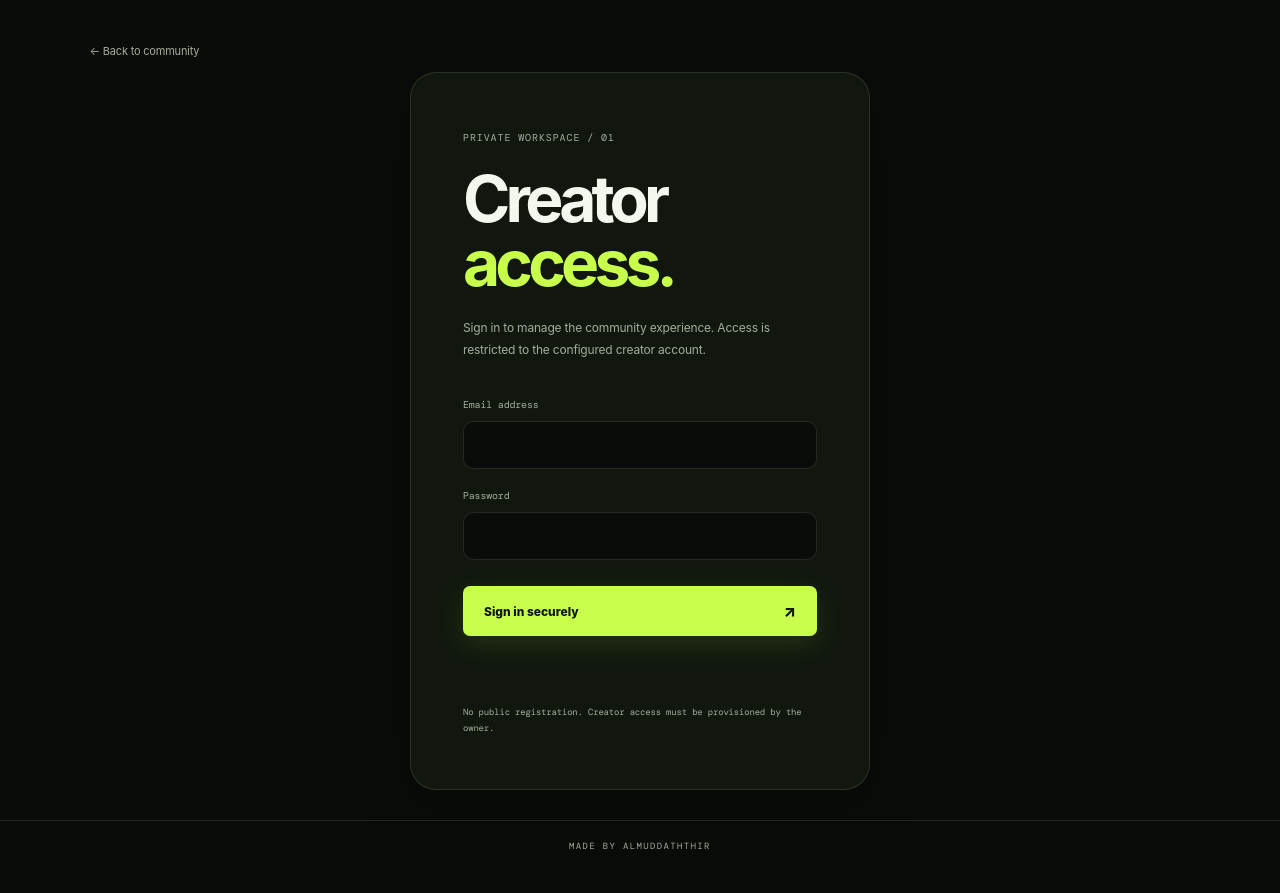
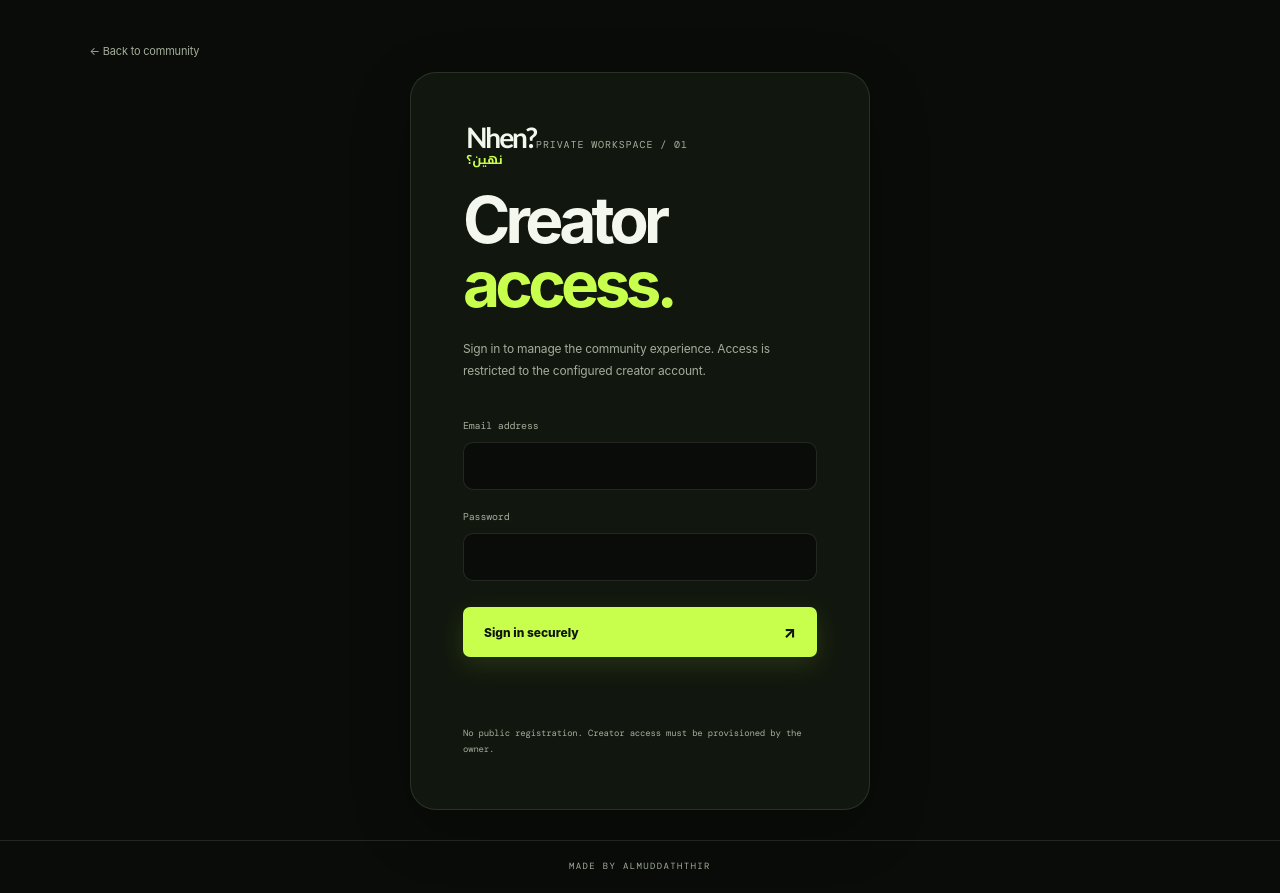
Before and after one commit to Mody2024/Creator-Fan-Hub, a Next.js app: page /creator/login in a window 1280 px wide. Before the commit the page ends 872 px from the top, so only its background shows below. Built offline with nearby package versions, Linux system fonts and the light colour scheme.

Commit message:
brand: unify Nhen bilingual identity across creator workspaces

```diff
--- a/src/app/creator/login/page.tsx
+++ b/src/app/creator/login/page.tsx
@@ -47,7 +47,7 @@ export default function CreatorLoginPage() {
 
   return <main className="admin-shell">
     <Link className="admin-back" href="/">← Back to community</Link>
-    <section className="admin-card">
+    <section className="admin-card"><Link className="wordmark nhen-wordmark" href="/"><span className="nhen-wordmark-copy"><strong>Nhen?</strong><small lang="ar" dir="rtl">نهين؟</small></span></Link>
       <span className="eyebrow">PRIVATE WORKSPACE / 01</span>
       <h1>Creator <em>access.</em></h1>
       <p>Sign in to manage the community experience. Access is restricted to the configured creator account.</p>
```
